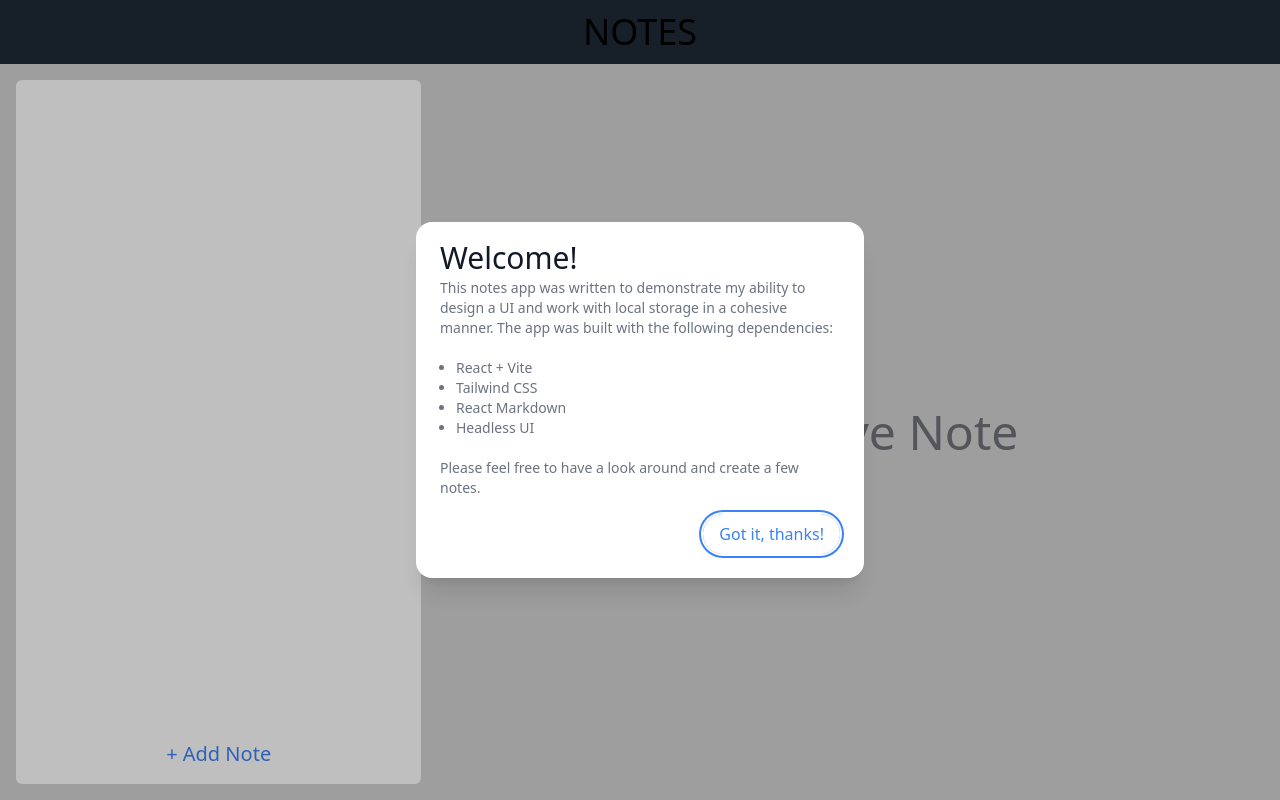
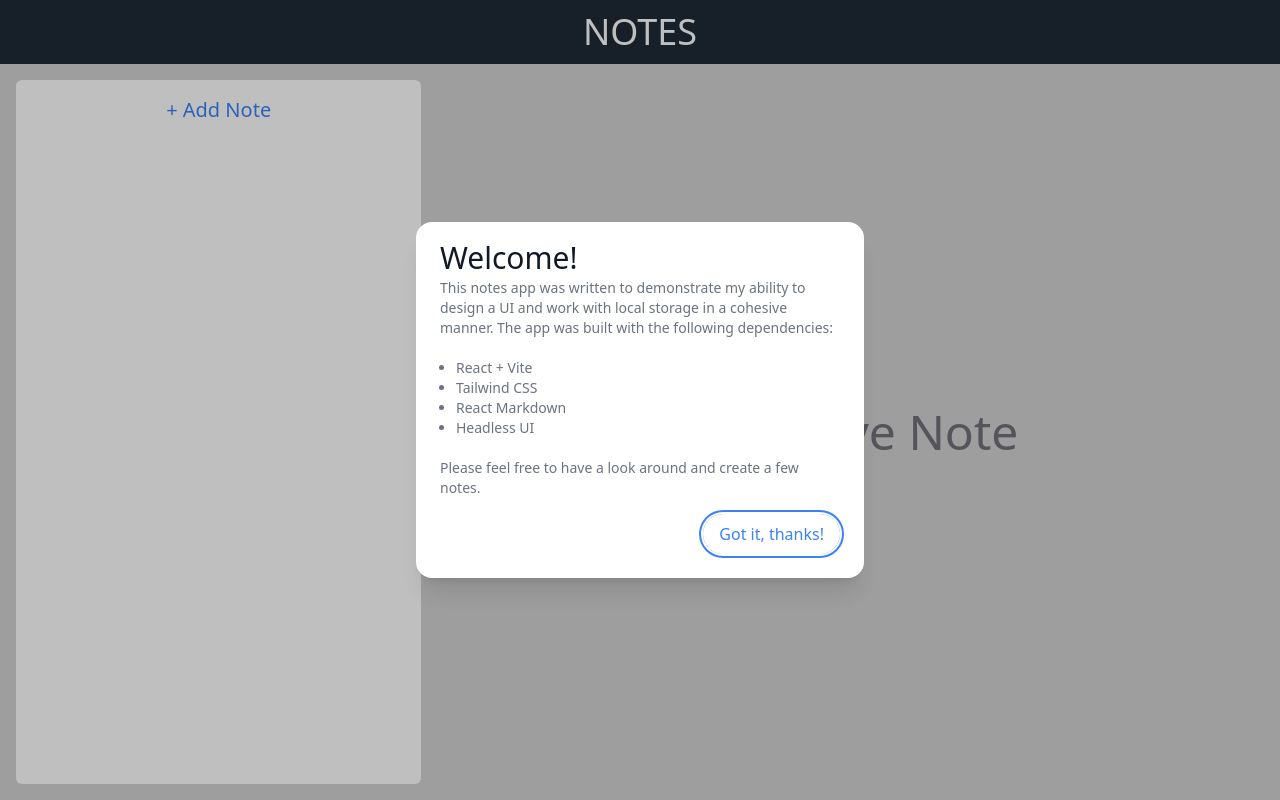
Before and after one commit to fredblaise/notes-app, a React (Vite) app: page / in a window 1280 px wide. Built offline with nearby package versions, Linux system fonts and the light colour scheme.

Commit message:
make small fixes

```diff
--- a/package.json
+++ b/package.json
@@ -4,7 +4,7 @@
   "version": "0.0.0",
   "type": "module",
   "scripts": {
-    "dev": "vite",
+    "dev": "vite --host",
     "build": "vite build",
     "lint": "eslint src --ext js,jsx --report-unused-disable-directives --max-warnings 0",
     "preview": "vite preview"
--- a/src/components/Navbar.jsx
+++ b/src/components/Navbar.jsx
@@ -28,7 +28,7 @@ export default function Navbar({ notes, onAddNote, onDeleteNote, activeNote, set
                             </div>
                             <div className="flex items-center justify-center flex-1 md:items-stretch">
                                 <div className="flex items-center flex-shrink-0">
-                                    <p className="text-4xl dark:text-white">
+                                    <p className="text-4xl text-white">
                                         NOTES
                                     </p>
                                 </div>
--- a/src/components/SidebarContent.jsx
+++ b/src/components/SidebarContent.jsx
@@ -11,6 +11,14 @@ const SidebarContent = ({
 
     return (
         <>
+            <div className="sticky top-0 w-full grid place-items-center max-sm:p-8">
+                <button
+                    className="w-full rounded-full text-xl max-sm:text-2xl px-2 md:text-blue-500 transition hover:scale-105 hover:bg-blue-500 bg-blue-500 md:bg-transparent text-white hover:text-white"
+                    onClick={onAddNote}
+                >
+                    + Add Note
+                </button>
+            </div>
             <div className="flex flex-col h-full overflow-y-scroll divide-y divide-zinc-400 dark:divide-zinc-500">
                 {sortedNotes.map(({ id, title, body, lastModified }, i) => (
                     <div
@@ -44,7 +52,7 @@ const SidebarContent = ({
                         <div className='flex place-items-center'>
                             <button
                                 onClick={(e) => onDeleteNote(id)}
-                                className="md:hidden aspect-square rounded-full p-1 text-red-500 transition hover:scale-105 bg-red-500 max-sm:text-white md:bg-transparent md:hover:bg-red-500 md:hover:text-white group-hover:block"
+                                className="md:hidden aspect-square rounded-full p-1 text-red-500 transition hover:scale-105 bg-red-500 max-md:text-white md:bg-transparent md:hover:bg-red-500 md:hover:text-white group-hover:block"
                             >
                                 <svg
                                     xmlns="http://www.w3.org/2000/svg"
@@ -65,14 +73,6 @@ const SidebarContent = ({
                     </div>
                 ))}
             </div>
-            <div className="sticky top-0 w-full grid place-items-center max-sm:p-8">
-                <button
-                    className="rounded-full text-xl max-sm:text-2xl px-2 md:text-blue-500 transition hover:scale-105 hover:bg-blue-500 bg-blue-500 md:bg-transparent text-white hover:text-white"
-                    onClick={onAddNote}
-                >
-                    + Add Note
-                </button>
-            </div>
         </>
     )
 }
--- a/src/components/SlidingSidebar.jsx
+++ b/src/components/SlidingSidebar.jsx
@@ -41,7 +41,7 @@ export default function SlidingSidebar({ children }) {
                     </Transition.Child>
 
                     <div className="fixed inset-0 overflow-y-auto">
-                        <div className="flex items-center h-full p-4 text-center">
+                        <div className="flex items-center h-full text-center">
                             <Transition.Child
                                 as={Fragment}
                                 enter="translate ease-out duration-300"
@@ -51,7 +51,7 @@ export default function SlidingSidebar({ children }) {
                                 leaveFrom="translate-x-0"
                                 leaveTo="-translate-x-full"
                             >
-                                <Dialog.Panel className="flex flex-col w-3/4 h-full max-w-md gap-4 p-4 overflow-hidden text-left align-middle transition-all transform bg-white shadow-xl rounded-2xl dark:bg-zinc-700 dark:text-white">
+                                <Dialog.Panel className="flex flex-col w-3/4 h-full max-w-md gap-4 p-4 overflow-hidden text-left align-middle transition-all transform bg-white shadow-xl dark:bg-zinc-700 dark:text-white">
                                     {children}
                                 </Dialog.Panel>
                             </Transition.Child>
```
